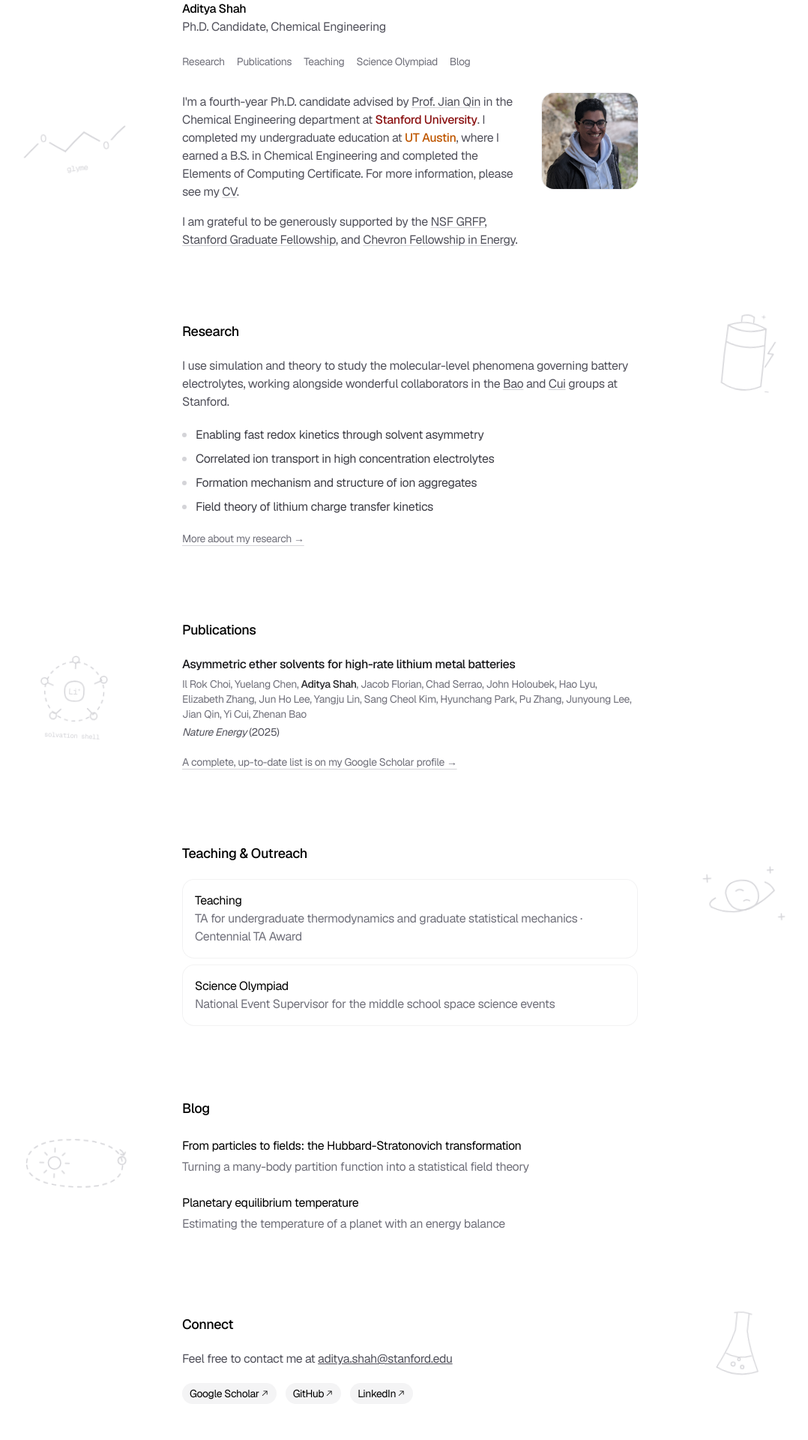
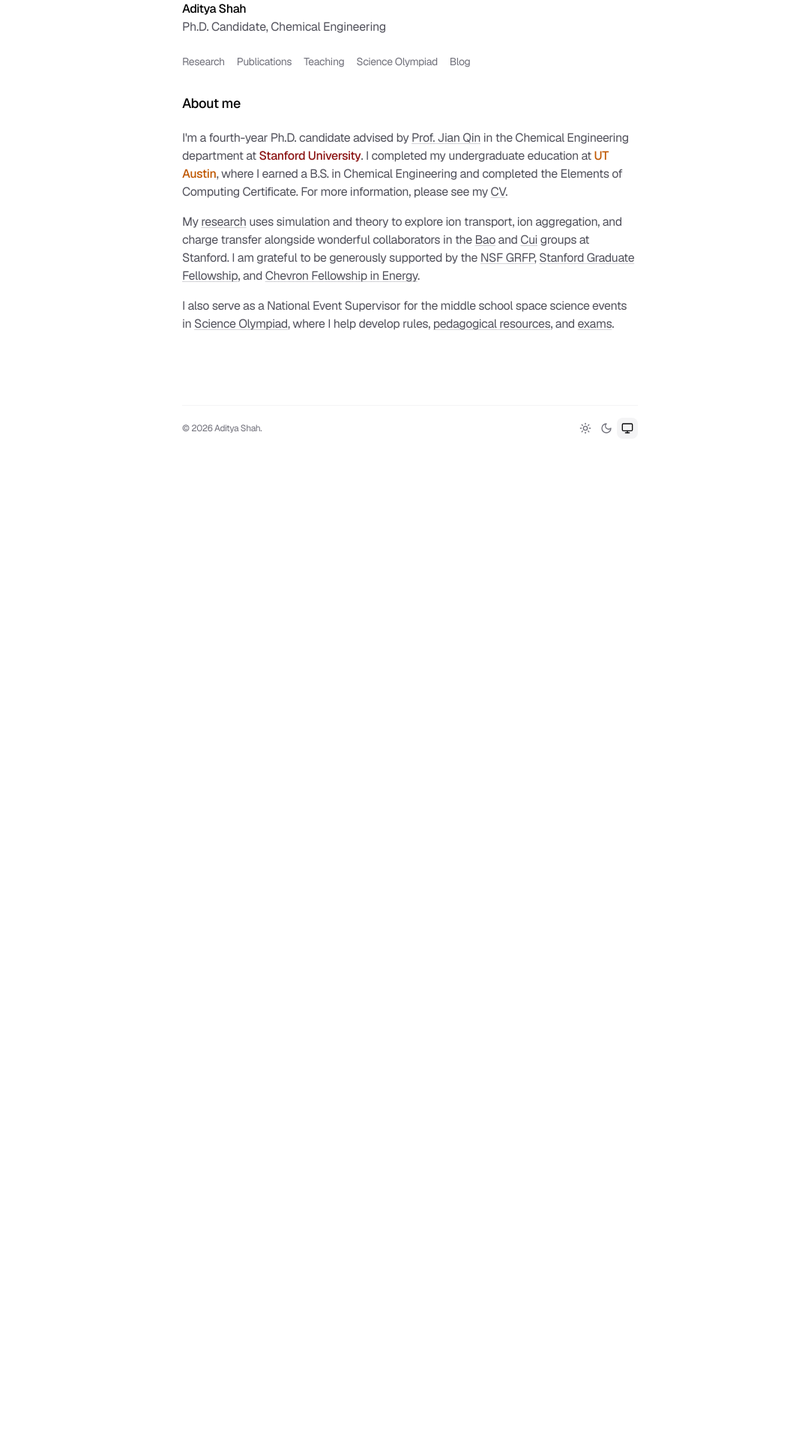
Before and after one commit to Adi1008/adi1008.github.io, a Next.js app: page / in a window 1280 px wide. Shown: the part 80-2000 px from the top of the page at 75% size, without its empty margins (93-1171 px from the left). After the commit the page ends 800 px from the top, so only its background shows below. Built offline with nearby package versions, Linux system fonts and the light colour scheme.

Commit message:
simplify homepage to About me only, remove margin sketches for now

```diff
--- a/app/page.tsx
+++ b/app/page.tsx
@@ -1,119 +1,22 @@
 'use client'
 import { motion } from 'motion/react'
-import { Spotlight } from '@/components/ui/spotlight'
-import { Magnetic } from '@/components/ui/magnetic'
 import Link from 'next/link'
-import { AnimatedBackground } from '@/components/ui/animated-background'
-import {
-  MoleculeSketch,
-  BatterySketch,
-  LithiumIonSketch,
-  SaturnSketch,
-  OrbitSketch,
-  FlaskSketch,
-} from '@/components/sketches'
-import {
-  PUBLICATIONS,
-  RESEARCH_TOPICS,
-  BLOG_POSTS,
-  EMAIL,
-  SOCIAL_LINKS,
-  SCHOLAR_URL,
-} from './data'
 
-const VARIANTS_CONTAINER = {
-  hidden: { opacity: 0 },
-  visible: {
-    opacity: 1,
-    transition: {
-      staggerChildren: 0.15,
-    },
-  },
-}
+const linkClass =
+  'underline decoration-zinc-300 underline-offset-2 hover:decoration-zinc-500 dark:decoration-zinc-600'
 
-const VARIANTS_SECTION = {
-  hidden: { opacity: 0, y: 20, filter: 'blur(8px)' },
-  visible: { opacity: 1, y: 0, filter: 'blur(0px)' },
-}
-
-const TRANSITION_SECTION = {
-  duration: 0.3,
-}
-
-const SKETCH_CLASS =
-  'pointer-events-none absolute hidden text-zinc-300 xl:block dark:text-zinc-700'
-
-function MagneticSocialLink({
-  children,
-  link,
-}: {
-  children: React.ReactNode
-  link: string
-}) {
-  return (
-    <Magnetic springOptions={{ bounce: 0 }} intensity={0.3}>
-      <a
-        href={link}
-        className="group relative inline-flex shrink-0 items-center gap-[1px] rounded-full bg-zinc-100 px-2.5 py-1 text-sm text-black transition-colors duration-200 hover:bg-zinc-950 hover:text-zinc-50 dark:bg-zinc-800 dark:text-zinc-100 dark:hover:bg-zinc-700"
-      >
-        {children}
-        <svg
-          width="15"
-          height="15"
-          viewBox="0 0 15 15"
-          fill="none"
-          xmlns="http://www.w3.org/2000/svg"
-          className="h-3 w-3"
-        >
-          <path
-            d="M3.64645 11.3536C3.45118 11.1583 3.45118 10.8417 3.64645 10.6465L10.2929 4L6 4C5.72386 4 5.5 3.77614 5.5 3.5C5.5 3.22386 5.72386 3 6 3L11.5 3C11.6326 3 11.7598 3.05268 11.8536 3.14645C11.9473 3.24022 12 3.36739 12 3.5L12 9.00001C12 9.27615 11.7761 9.50001 11.5 9.50001C11.2239 9.50001 11 9.27615 11 9.00001V4.70711L4.35355 11.3536C4.15829 11.5488 3.84171 11.5488 3.64645 11.3536Z"
-            fill="currentColor"
-            fillRule="evenodd"
-            clipRule="evenodd"
-          ></path>
-        </svg>
-      </a>
-    </Magnetic>
-  )
-}
-
-function BoldedAuthors({ authors }: { authors: string }) {
-  const parts = authors.split('Aditya Shah')
-  return (
-    <p className="text-sm text-zinc-500 dark:text-zinc-400">
-      {parts[0]}
-      <span className="font-medium text-zinc-800 dark:text-zinc-200">
-        Aditya Shah
-      </span>
-      {parts[1]}
-    </p>
-  )
-}
-
-export default function Personal() {
+export default function Home() {
   return (
     <motion.main
-      className="space-y-24"
-      variants={VARIANTS_CONTAINER}
-      initial="hidden"
-      animate="visible"
+      initial={{ opacity: 0, y: 20, filter: 'blur(8px)' }}
+      animate={{ opacity: 1, y: 0, filter: 'blur(0px)' }}
+      transition={{ duration: 0.3 }}
     >
-      <motion.section
-        className="relative"
-        variants={VARIANTS_SECTION}
-        transition={TRANSITION_SECTION}
-      >
-        <MoleculeSketch
-          className={`${SKETCH_CLASS} -left-56 top-2 w-40 -rotate-6`}
-        />
-        <div className="flex flex-col-reverse items-start gap-6 sm:flex-row">
-          <div className="flex-1 space-y-4 text-zinc-600 dark:text-zinc-400">
+      <h3 className="mb-5 text-lg font-medium">About me</h3>
+      <div className="space-y-4 text-zinc-600 dark:text-zinc-400">
         <p>
           I&apos;m a fourth-year Ph.D. candidate advised by{' '}
-              <a
-                className="underline decoration-zinc-300 underline-offset-2 hover:decoration-zinc-500 dark:decoration-zinc-600"
-                href="https://web.stanford.edu/~jianq/"
-              >
+          <a className={linkClass} href="https://web.stanford.edu/~jianq/">
             Prof. Jian Qin
           </a>{' '}
           in the Chemical Engineering department at{' '}
@@ -131,244 +34,68 @@ export default function Personal() {
             UT Austin
           </span>
           , where I earned a B.S. in Chemical Engineering and completed the
-              Elements of Computing Certificate. For more information, please
-              see my{' '}
-              <a
-                className="underline decoration-zinc-300 underline-offset-2 hover:decoration-zinc-500 dark:decoration-zinc-600"
-                href="/files/AdityaShah_CV.pdf"
-              >
+          Elements of Computing Certificate. For more information, please see
+          my{' '}
+          <a className={linkClass} href="/files/AdityaShah_CV.pdf">
             CV
           </a>
           .
         </p>
         <p>
-              I am grateful to be generously supported by the{' '}
+          My{' '}
+          <Link className={linkClass} href="/research">
+            research
+          </Link>{' '}
+          uses simulation and theory to explore ion transport, ion
+          aggregation, and charge transfer alongside wonderful collaborators
+          in the{' '}
+          <a className={linkClass} href="https://baogroup.stanford.edu/">
+            Bao
+          </a>{' '}
+          and{' '}
           <a
-                className="underline decoration-zinc-300 underline-offset-2 hover:decoration-zinc-500 dark:decoration-zinc-600"
-                href="https://nsfgrfp.org/"
+            className={linkClass}
+            href="https://web.stanford.edu/group/cui_group/"
           >
+            Cui
+          </a>{' '}
+          groups at Stanford. I am grateful to be generously supported by the{' '}
+          <a className={linkClass} href="https://nsfgrfp.org/">
             NSF GRFP
           </a>
           ,{' '}
           <a
-                className="underline decoration-zinc-300 underline-offset-2 hover:decoration-zinc-500 dark:decoration-zinc-600"
+            className={linkClass}
             href="https://vpge.stanford.edu/fellowships-funding/sgf"
           >
             Stanford Graduate Fellowship
           </a>
           , and{' '}
           <a
-                className="underline decoration-zinc-300 underline-offset-2 hover:decoration-zinc-500 dark:decoration-zinc-600"
+            className={linkClass}
             href="https://solo.stanford.edu/opportunities/chevron-fellowship-energy-2025"
           >
             Chevron Fellowship in Energy
           </a>
           .
         </p>
-          </div>
-          <img
-            src="/images/aditya_profile.jpeg"
-            alt="Aditya Shah"
-            className="h-28 w-28 rounded-2xl object-cover ring-1 ring-zinc-200/50 sm:h-32 sm:w-32 dark:ring-zinc-800/50"
-          />
-        </div>
-      </motion.section>
-
-      <motion.section
-        className="relative"
-        variants={VARIANTS_SECTION}
-        transition={TRANSITION_SECTION}
-      >
-        <BatterySketch
-          className={`${SKETCH_CLASS} -right-48 -top-4 w-24 rotate-6`}
-        />
-        <h3 className="mb-5 text-lg font-medium">Research</h3>
-        <p className="mb-5 text-zinc-600 dark:text-zinc-400">
-          I use simulation and theory to study the molecular-level phenomena
-          governing battery electrolytes, working alongside wonderful
-          collaborators in the{' '}
-          <a
-            className="underline decoration-zinc-300 underline-offset-2 hover:decoration-zinc-500 dark:decoration-zinc-600"
-            href="https://baogroup.stanford.edu/"
-          >
-            Bao
-          </a>{' '}
-          and{' '}
-          <a
-            className="underline decoration-zinc-300 underline-offset-2 hover:decoration-zinc-500 dark:decoration-zinc-600"
-            href="https://web.stanford.edu/group/cui_group/"
-          >
-            Cui
-          </a>{' '}
-          groups at Stanford.
-        </p>
-        <ul className="space-y-2">
-          {RESEARCH_TOPICS.map((topic) => (
-            <li
-              key={topic.id}
-              className="flex items-baseline gap-3 text-zinc-700 dark:text-zinc-300"
-            >
-              <span
-                className="h-1.5 w-1.5 shrink-0 translate-y-[-2px] rounded-full bg-zinc-300 dark:bg-zinc-600"
-                aria-hidden="true"
-              />
-              {topic.title}
-            </li>
-          ))}
-        </ul>
-        <Link
-          href="/research"
-          className="mt-5 inline-block text-sm text-zinc-500 underline decoration-zinc-300 underline-offset-4 hover:text-zinc-950 dark:text-zinc-400 dark:decoration-zinc-600 dark:hover:text-zinc-50"
-        >
-          More about my research →
+        <p>
+          I also serve as a National Event Supervisor for the middle school
+          space science events in{' '}
+          <Link className={linkClass} href="/scioly">
+            Science Olympiad
           </Link>
-      </motion.section>
-
-      <motion.section
-        className="relative"
-        variants={VARIANTS_SECTION}
-        transition={TRANSITION_SECTION}
-      >
-        <LithiumIonSketch
-          className={`${SKETCH_CLASS} -left-52 top-8 w-32 rotate-3`}
-        />
-        <h3 className="mb-5 text-lg font-medium">Publications</h3>
-        <div className="flex flex-col space-y-6">
-          {PUBLICATIONS.map((pub) => (
-            <div key={pub.id} className="space-y-1">
-              <a
-                className="font-base group relative inline-block font-[450] text-zinc-900 dark:text-zinc-50"
-                href={pub.doi}
-                target="_blank"
-                rel="noopener noreferrer"
-              >
-                {pub.title}
-                <span className="absolute bottom-0.5 left-0 block h-[1px] w-full max-w-0 bg-zinc-900 transition-all duration-200 group-hover:max-w-full dark:bg-zinc-50"></span>
-              </a>
-              <BoldedAuthors authors={pub.authors} />
-              <p className="text-sm text-zinc-600 dark:text-zinc-400">
-                <em>{pub.venue}</em> ({pub.year})
+          , where I help develop rules,{' '}
+          <Link className={linkClass} href="/scioly/solar-system">
+            pedagogical resources
+          </Link>
+          , and{' '}
+          <Link className={linkClass} href="/scioly/past-exams">
+            exams
+          </Link>
+          .
         </p>
       </div>
-          ))}
-        </div>
-        <a
-          href={SCHOLAR_URL}
-          className="mt-5 inline-block text-sm text-zinc-500 underline decoration-zinc-300 underline-offset-4 hover:text-zinc-950 dark:text-zinc-400 dark:decoration-zinc-600 dark:hover:text-zinc-50"
-        >
-          A complete, up-to-date list is on my Google Scholar profile →
-        </a>
-      </motion.section>
-
-      <motion.section
-        className="relative"
-        variants={VARIANTS_SECTION}
-        transition={TRANSITION_SECTION}
-      >
-        <SaturnSketch
-          className={`${SKETCH_CLASS} -right-52 top-6 w-32 -rotate-3`}
-        />
-        <h3 className="mb-5 text-lg font-medium">Teaching &amp; Outreach</h3>
-        <div className="flex flex-col space-y-2">
-          {[
-            {
-              title: 'Teaching',
-              description:
-                'TA for undergraduate thermodynamics and graduate statistical mechanics · Centennial TA Award',
-              link: '/teaching',
-              id: 'teach',
-            },
-            {
-              title: 'Science Olympiad',
-              description:
-                'National Event Supervisor for the middle school space science events',
-              link: '/scioly',
-              id: 'scioly',
-            },
-          ].map((item) => (
-            <Link
-              key={item.id}
-              className="relative overflow-hidden rounded-2xl bg-zinc-300/30 p-[1px] dark:bg-zinc-600/30"
-              href={item.link}
-            >
-              <Spotlight
-                className="from-zinc-900 via-zinc-800 to-zinc-700 blur-2xl dark:from-zinc-100 dark:via-zinc-200 dark:to-zinc-50"
-                size={64}
-              />
-              <div className="relative h-full w-full rounded-[15px] bg-white p-4 dark:bg-zinc-950">
-                <h4 className="font-normal dark:text-zinc-100">{item.title}</h4>
-                <p className="text-zinc-500 dark:text-zinc-400">
-                  {item.description}
-                </p>
-              </div>
-            </Link>
-          ))}
-        </div>
-      </motion.section>
-
-      <motion.section
-        className="relative"
-        variants={VARIANTS_SECTION}
-        transition={TRANSITION_SECTION}
-      >
-        <OrbitSketch
-          className={`${SKETCH_CLASS} -left-56 top-10 w-40 rotate-2`}
-        />
-        <h3 className="mb-3 text-lg font-medium">Blog</h3>
-        <div className="flex flex-col space-y-0">
-          <AnimatedBackground
-            enableHover
-            className="h-full w-full rounded-lg bg-zinc-100 dark:bg-zinc-900/80"
-            transition={{
-              type: 'spring',
-              bounce: 0,
-              duration: 0.2,
-            }}
-          >
-            {BLOG_POSTS.map((post) => (
-              <Link
-                key={post.uid}
-                className="-mx-3 rounded-xl px-3 py-3"
-                href={post.link}
-                data-id={post.uid}
-              >
-                <div className="flex flex-col space-y-1">
-                  <h4 className="font-normal dark:text-zinc-100">
-                    {post.title}
-                  </h4>
-                  <p className="text-zinc-500 dark:text-zinc-400">
-                    {post.description}
-                  </p>
-                </div>
-              </Link>
-            ))}
-          </AnimatedBackground>
-        </div>
-      </motion.section>
-
-      <motion.section
-        className="relative"
-        variants={VARIANTS_SECTION}
-        transition={TRANSITION_SECTION}
-      >
-        <FlaskSketch
-          className={`${SKETCH_CLASS} -right-44 -top-2 w-20 rotate-6`}
-        />
-        <h3 className="mb-5 text-lg font-medium">Connect</h3>
-        <p className="mb-5 text-zinc-600 dark:text-zinc-400">
-          Feel free to contact me at{' '}
-          <a className="underline dark:text-zinc-300" href={`mailto:${EMAIL}`}>
-            {EMAIL}
-          </a>
-        </p>
-        <div className="flex items-center justify-start space-x-3">
-          {SOCIAL_LINKS.map((link) => (
-            <MagneticSocialLink key={link.label} link={link.link}>
-              {link.label}
-            </MagneticSocialLink>
-          ))}
-        </div>
-      </motion.section>
     </motion.main>
   )
 }
```
Lines whose indentation alone changed are shown as unchanged.
